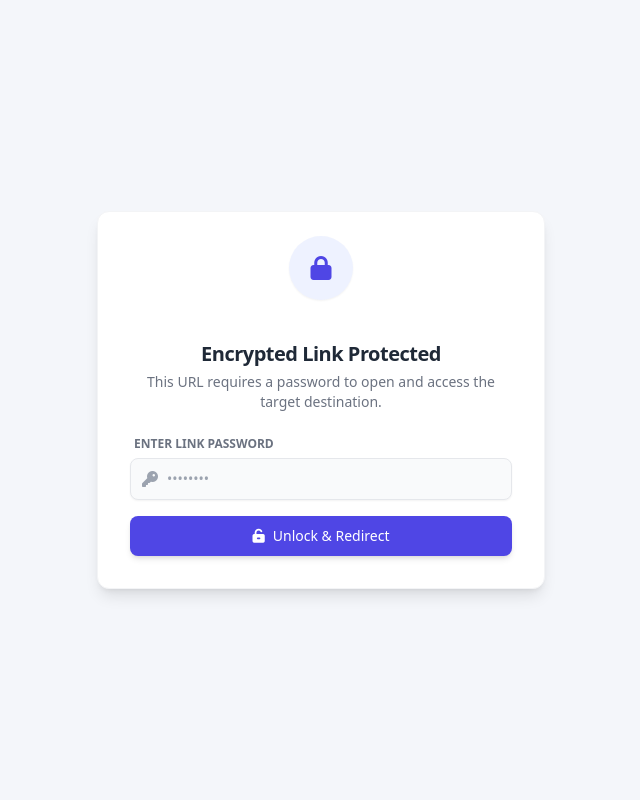
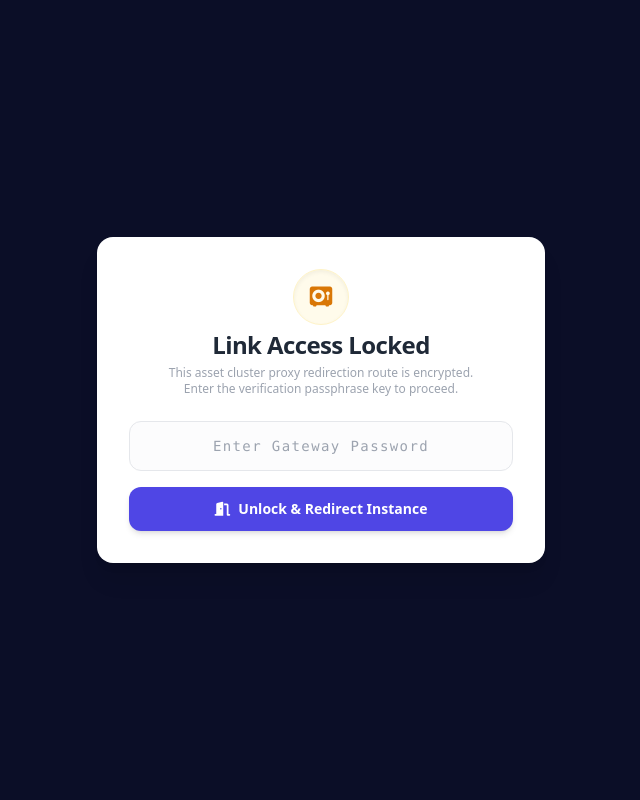
Before and after one commit to komal-gacchi/url-shortener, a Flask app: template templates/password_prompt.html in a window 1280 px wide. Shown: the whole page, without its empty margins (319-959 px from the left). Run offline with Flask 3, Linux system fonts and the light colour scheme; the template is opened without the code that fills it, so the values that code supplies are empty; some libraries are stand-ins or nearby versions.

Commit message:
Update password_prompt.html

```diff
--- a/templates/password_prompt.html
+++ b/templates/password_prompt.html
@@ -3,47 +3,39 @@
 <head>
     <meta charset="UTF-8">
     <meta name="viewport" content="width=device-width, initial-scale=1.0">
-    <title>Protected Link - Authentication Required</title>
+    <title>Quickly Link - Authentication Required</title>
     <script src="https://cdn.tailwindcss.com"></script>
     <link rel="stylesheet" href="https://cdnjs.cloudflare.com/ajax/libs/font-awesome/6.4.0/css/all.min.css">
 </head>
-<body class="bg-[#f4f6fa] dark:bg-[#0f172a] text-gray-800 dark:text-gray-100 min-h-screen flex items-center justify-center font-sans p-4">
+<body class="bg-[#0b0e27] min-h-screen flex flex-col justify-center items-center p-4 font-sans">
 
-    <div class="bg-white dark:bg-[#1e293b] w-full max-w-md p-8 rounded-xl shadow-lg border border-gray-100 dark:border-gray-800 space-y-6 text-center">
-        <div class="inline-flex items-center justify-center w-16 h-16 bg-indigo-50 dark:bg-indigo-950/50 rounded-full text-indigo-600 dark:text-indigo-400 text-2xl shadow-sm mb-2 animate-bounce">
-            <i class="fa-solid fa-lock"></i>
-        </div>
-
-        <div>
-            <h1 class="text-xl font-bold tracking-tight">Encrypted Link Protected</h1>
-            <p class="text-sm text-gray-500 dark:text-gray-400 mt-1">This URL requires a password to open and access the target destination.</p>
+    <div class="w-full max-w-md bg-white rounded-2xl shadow-xl p-6 sm:p-8 space-y-6 text-center">
+        <div class="space-y-1">
+            <div class="w-14 h-14 bg-amber-50 text-amber-600 rounded-full flex items-center justify-center mx-auto text-xl shadow-inner border border-amber-100">
+                <i class="fa-solid fa-vault"></i>
+            </div>
+            <h1 class="text-2xl font-bold text-gray-800 tracking-tight mt-3">Link Access Locked</h1>
+            <p class="text-xs text-gray-400 max-w-xs mx-auto">This asset cluster proxy redirection route is encrypted. Enter the verification passphrase key to proceed.</p>
         </div>
 
         {% with messages = get_flashed_messages(with_categories=true) %}
           {% if messages %}
             {% for category, message in messages %}
-              <div class="p-3 bg-red-50 dark:bg-red-950/30 text-red-700 dark:text-red-400 border border-red-100 dark:border-red-900 rounded-lg text-xs font-semibold flex items-center gap-2 justify-center">
-                  <i class="fa-solid fa-circle-exclamation text-sm text-red-500"></i>
-                  <span>{{ message }}</span>
+              <div class="p-3 text-xs rounded-xl font-medium border bg-red-50 text-red-700 border-red-100 text-left">
+                <i class="fa-solid fa-key mr-1"></i> {{ message }}
               </div>
             {% endfor %}
           {% endif %}
         {% endwith %}
 
-        <form action="/{{ short_code }}" method="POST" class="space-y-4 text-left">
+        <form action="/{{ short_code }}" method="POST" class="space-y-4">
             <div>
-                <label class="block text-xs font-semibold uppercase text-gray-500 dark:text-gray-400 mb-1.5 pl-1">Enter Link Password</label>
-                <div class="relative">
-                    <span class="absolute inset-y-0 left-0 flex items-center pl-3 text-gray-400">
-                        <i class="fa-solid fa-key"></i>
-                    </span>
-                    <input type="password" name="link_password" required placeholder="••••••••"
-                           class="w-full pl-9 pr-4 py-2.5 bg-gray-50 dark:bg-[#334155] border border-gray-200 dark:border-gray-700 rounded-lg text-sm text-gray-800 dark:text-white focus:outline-none focus:ring-2 focus:ring-indigo-500 transition shadow-sm">
-                </div>
+                <input type="password" name="link_password" required placeholder="Enter Gateway Password"
+                       class="w-full p-3.5 border border-gray-200 rounded-xl text-sm text-center focus:outline-none focus:ring-2 focus:ring-indigo-500 bg-gray-50/50 font-mono tracking-widest">
             </div>
 
-            <button type="submit" class="w-full bg-indigo-600 hover:bg-indigo-700 text-white font-medium py-2.5 rounded-lg flex items-center justify-center gap-2 transition shadow-md text-sm">
-                <i class="fa-solid fa-unlock-keyhole"></i> Unlock & Redirect
+            <button type="submit" class="w-full bg-indigo-600 hover:bg-indigo-700 text-white font-semibold py-3 rounded-xl transition shadow-md text-sm flex items-center justify-center gap-2">
+                <i class="fa-solid fa-door-open"></i> Unlock & Redirect Instance
             </button>
         </form>
     </div>
```
